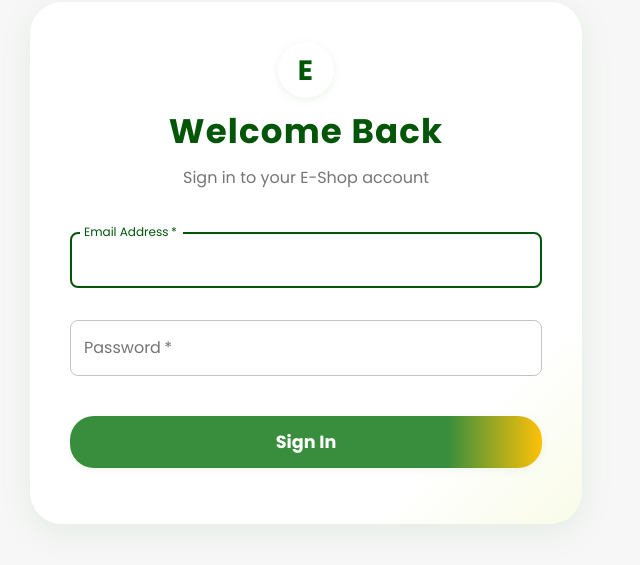
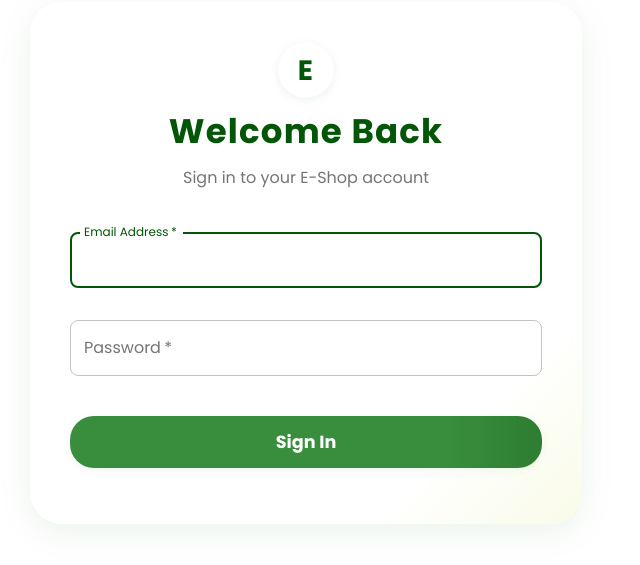
Before and after one commit to Dipin-K16/e-commerce-app, a React (Vite) app: page / in a window 1280 px wide. Shown: the part 169-734 px from the top of the page, without its empty margins (334-974 px from the left). Built offline with nearby package versions, Linux system fonts and the light colour scheme.

Commit message:
enhancement

```diff
--- a/src/components/ProductCard.jsx
+++ b/src/components/ProductCard.jsx
@@ -27,10 +27,10 @@ const ProductCard = ({ filteredProducts, handleAddToCart }) => {
               display: "flex",
               flexDirection: "column",
               transition: "transform 0.25s cubic-bezier(.4,2,.6,1)",
-              boxShadow: "0px 4px 12px rgba(1, 151, 38, 0.35)",
+              boxShadow: "0px 4px 12px rgba(1, 151, 39, 0.24)",
               borderRadius: 3,
               border: "1px solidrgba(2, 86, 16, 0.74)",
-              background: "linear-gradient(180deg, #ffffffff 80%,rgba(224, 224, 224, 0.29) 100%)",
+              background: "linear-gradient(180deg, #ffffffff 30%,rgba(224, 224, 224, 0.47) 100%)",
               position: "relative",
               overflow: "hidden",
               "&:hover": {
--- a/src/pages/LoginPage.jsx
+++ b/src/pages/LoginPage.jsx
@@ -115,11 +115,11 @@ const LoginPage = () => {
               fontWeight: 700,
               fontSize: "1.1rem",
               borderRadius: 3,
-              background: "linear-gradient(90deg, #388e3c 80%, #FFC107 100%)",
+              background: "linear-gradient(90deg, #388e3c 80%, #2e7d32 100%)",
               color: "#fff",
               boxShadow: "0 2px 8px rgba(56,142,60,0.08)",
               "&:hover": {
-                background: "linear-gradient(90deg, #2e7d32 80%, #FFA000 100%)",
+                background: "linear-gradient(90deg, #2e7d32 80%, #2e7d32 100%)",
                 boxShadow: "0 6px 16px rgba(255,193,7,0.10)",
               },
             }}
--- a/src/theme/ThemeContext.jsx
+++ b/src/theme/ThemeContext.jsx
@@ -37,7 +37,7 @@ const ThemeProviderWrapper = ({ children }) => {
                   contrastText: '#FFFFFF',
                 },
                 background: {
-                  default: '#f7f7f7f4',
+                  default:"rgba(255, 255, 255, 1)",
                   paper: '#FFFFFF',
                 },
                 text: {
```
